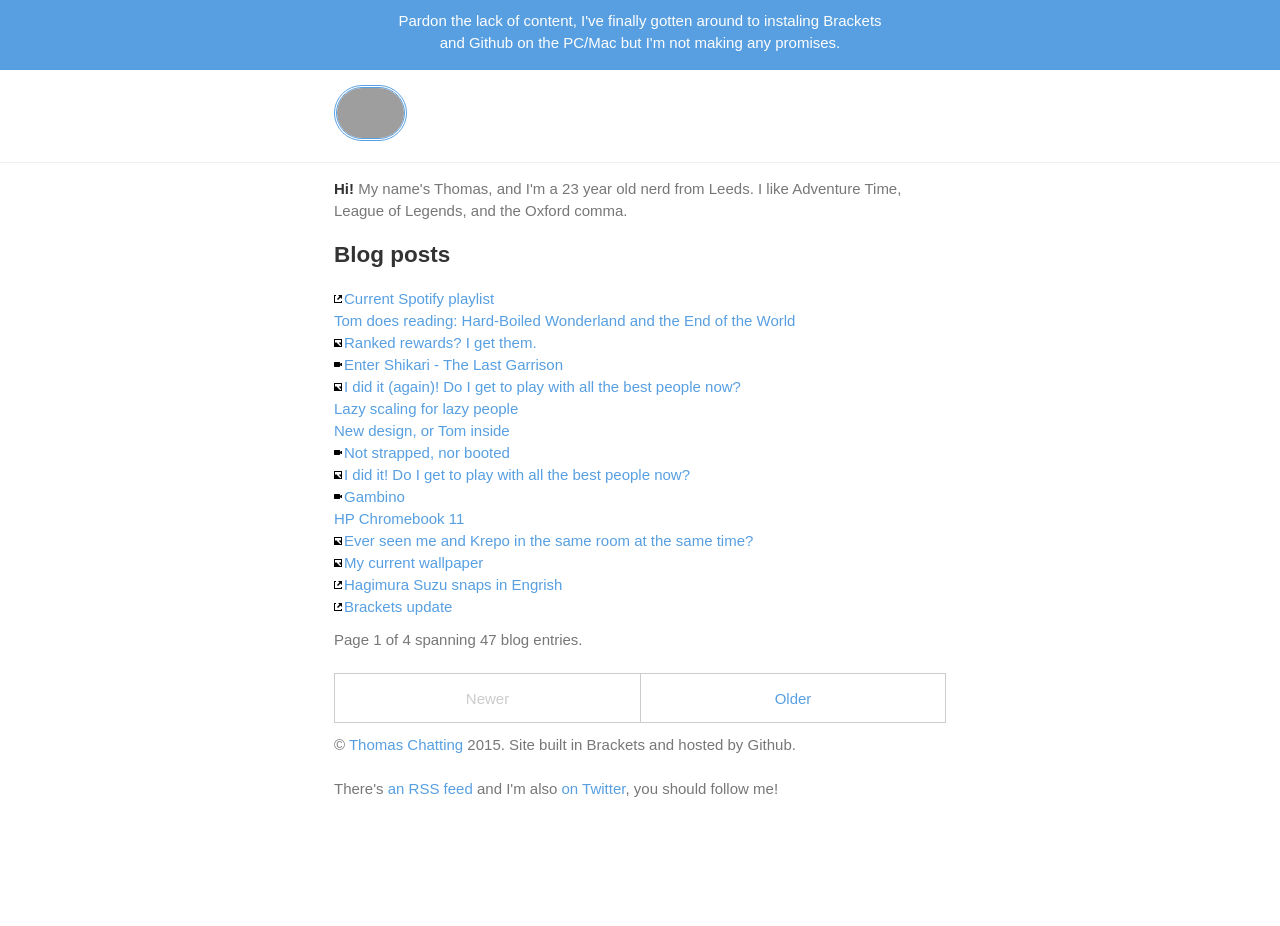
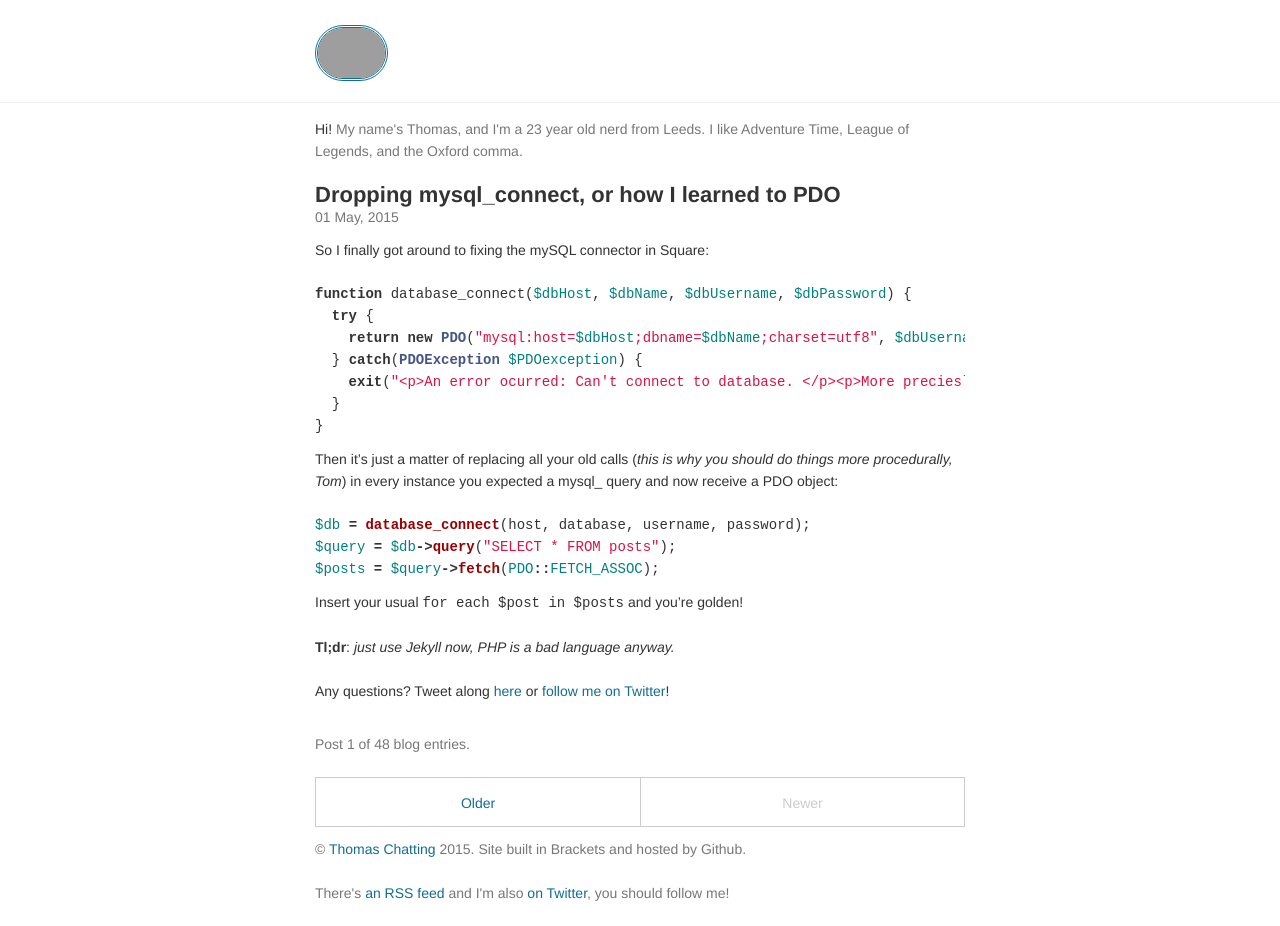
Before and after one commit to tomchatting/tomchatting.github.io, a Jekyll site: the page built from index.html, in a window 1280 px wide. Built offline with Jekyll 4.4.1, drawn with Linux system fonts in a browser that asks for light colours; some web fonts are replaced; the list of posts is cut into pages by our own code; before the commit the page ends 900 px from its top, so only the background shows below that; grey boxes are pictures that could not be loaded.

Commit message:
Updating to single post layout
A list of posts was always a little boring

```diff
--- a/_config.yml
+++ b/_config.yml
@@ -1,4 +1,4 @@
 name: dg9t
-pygments: false
-paginate: 15
+highlighter: pygments
+paginate: 1
 markdown: kramdown
--- /dev/null
+++ b/_includes/end_plug.html
@@ -0,0 +1,7 @@
+Any questions? Tweet along
+<a href="https://twitter.com/intent/tweet?url={{ site.url }}{{ page.url }}&text={{ page.title }}&via=joshualande"
+   target="_blank">
+  here</a>
+or
+<a href="https://twitter.com/phenomenontom">
+  follow me on Twitter</a>!
--- a/_layouts/default.html
+++ b/_layouts/default.html
@@ -2,15 +2,14 @@
 <html lang=en>
     <meta charset=utf-8>
     <meta name=viewport content="initial-scale=1, minimum-scale=1, width=device-width">
-    <title>{{ page.title }} - Yeah Boi!</title>
+    <title>{% if page.title == "Home" %}Thomas Chatting{% else %}{{ page.title }}{% endif %} - Yeah Boi!</title>
     <link rel=stylesheet href=/css/main.big.css>
     <link rel=stylesheet href=/css/syntax.css>
 
-    <header><div>Pardon the lack of content, I've finally gotten around to instaling Brackets and Github on the PC/Mac but I'm not making any promises.</div></header>
-    <div class=wrapper><a href=/><img src="https://a.ppy.sh/2067217?1420665252.png" height="50px" style="border-radius: 200px; border-style: double;"></a></div>
+    <div class=wrapper><a href=/><img src="https://a.ppy.sh/2067217?1420665252.png" height="50px" style="border-radius: 200px; border-style: double; margin-top:25px;"></a></div>
     <hr>
     <div class=wrapper>
-    <p><b>Hi!</b> <ins>My name's Thomas, and I'm a 23 year old nerd from Leeds. I like Adventure Time, League of Legends, and the Oxford comma.</ins></p>
+    <p>Hi! <ins>My name's Thomas, and I'm a 23 year old nerd from Leeds. I like Adventure Time, League of Legends, and the Oxford comma.</ins></p>
 
     {{ content }}
 
--- /dev/null
+++ b/_posts/2015-05-01-pdo.markdown
@@ -0,0 +1,30 @@
+---
+layout: post
+title: "Dropping mysql_connect, or how I learned to PDO"
+date: 2015-05-01 22:38
+category: article
+---
+
+So I finally got around to fixing the mySQL connector in Square:
+
+{% highlight php startinline=true %}
+function database_connect($dbHost, $dbName, $dbUsername, $dbPassword) {
+  try {
+    return new PDO("mysql:host=$dbHost;dbname=$dbName;charset=utf8", $dbUsername, $dbPassword);
+  } catch(PDOException $PDOexception) {
+    exit("<p>An error ocurred: Can't connect to database. </p><p>More preciesly: ". $PDOexception->getMessage(). "</p>");
+  }
+}
+{% endhighlight %}
+
+Then it's just a matter of replacing all your old calls (*this is why you should do things more procedurally, Tom*) in every instance you expected a mysql_ query and now receive a PDO object:
+
+{% highlight php startinline=true %}
+$db = database_connect(host, database, username, password);
+$query = $db->query("SELECT * FROM posts");
+$posts = $query->fetch(PDO::FETCH_ASSOC);
+{% endhighlight %}
+
+Insert your usual `for each $post in $posts` and you're golden!
+
+**Tl;dr**: *just use Jekyll now, PHP is a bad language anyway.*
--- a/css/main.big.css
+++ b/css/main.big.css
@@ -1,16 +1,15 @@
-@import "http://fonts.googleapis.com/css?family=Droid+Sans:400,  700";
-    * {
+* {
     margin: 0;
     padding: 0;
 }
 html {
-    font: 15px/22px 'Droid Sans', arial, sans-serif;
+    font: 14px/22px helvetica, arial, sans-serif;
     background: #fff;
     color: #333;
 }
 header {
     background: #579fe1;
-    min-height: 50px;
+    min-height: 40px;
     text-align: center;
     color: #fefefe;
     padding: 10px;
@@ -22,7 +21,7 @@ header div {
 }
 .wrapper {
     margin: 0 auto;
-    max-width: 612px;
+    max-width: 650px;
 }
 h1.hero {
     font-size: 48px;
@@ -36,6 +35,9 @@ h1.hero a:hover {
 }
 h1, h2, h3, p {
     margin: 11px 0 22px;
+}
+h1, h2, h3 {
+    margin-bottom: 0;
 }
 p {
     overflow: hidden;
@@ -58,7 +60,7 @@ a img {
     display: block;
 }
 a, a:visited {
-    color: #579fe1;
+    color: #126d92;
 }
 a {
     text-decoration: none;
@@ -107,9 +109,12 @@ ol.nav {
     display: block;
     width: 100%}
 .pagination>li a:hover {
-    background: #579fe1;
+    background: #126d92;
     color: #fff;
     text-decoration: none;
+}
+.post-list li a, .post-list li a:visited {
+    color: #333;
 }
 li.link, li.photo, li.video {
     padding-left: 10px;
@@ -124,10 +129,21 @@ li.link {
 li.photo {
     background-image: url(/img/image.svg);
 }
+h2.title {
+    color: #579fe1;
+}
+ul.post-list {
+    font-size: 17px;
+    line-height: 22px;
+}
+ul.post-list ins {
+    font-size: 14px;
+}
 .callout, blockquote {
     margin: 20px 0;
     padding: 15px 2em 15px 15px;
     border-left: 5px solid #eee;
+    background: #f5f5f5;
 }
 iframe {
     display: block;
@@ -139,6 +155,17 @@ pre {
     width: 100%;
     overflow-x: auto;
 }
+.article-title {
+    font-size: 22px;
+    line-height: inherit;
+    margin-bottom: 0;
+}
+.article-title a {
+    color: #333;
+}
+.article-title a.link {
+    color: #126d92;
+}
 @media only screen and (max-width:598px) {
     .wrapper {
     margin: 1% 3%}
@@ -149,3 +176,19 @@ pre {
 }article ul {
     padding-left: 15px;
 }
+article {
+    padding-bottom: 20px;
+}
+.related-posts {
+    list-style: none;
+    margin: 0;
+}
+.related-posts a:hover {
+    text-decoration: none;
+}
+.related-posts a small {
+    color: #ccc;
+}
+.related-posts a:hover small {
+    color: #126d92;
+}
--- a/index.html
+++ b/index.html
@@ -1,19 +1,38 @@
 ---
 layout: default
-title: Contents
+title: Home
 ---
-<h2>Blog posts</h2>
-    <ul class=post-list>
-        {% for post in paginator.posts %}
-        <li class={{post.category}}><ins><em>{{post.date | date: "%Y-%m-%d"}}</em></ins> <a href={% if post.category == "link" %}"{{post.link}}"{% else %}{{post.url}}{% endif %}>{{post.title}}</a></li>{% endfor %}
+    {% for page in paginator.posts %}
+<article class="{{ page.category }}">
+    <h1 class="article-title">
+        {% if page.link && page.category == "link" %}
+            <a href="{{ page.link }}" class="link">{{ page.title }}</a>
+        {% else %}
+            <a href="{{ site.baseurl }}{{ page.url }}">{{ page.title }}</a>
+        {% endif %}
+    </h1>
+    <date>{{ page.date | date: "%d %B, %Y" }}</date>
 
-    </ul>
+    {% if page.link %}
+        {% if page.category == "photo" %}
+            <p><img src={{ page.link }}></p>
+        {% elsif page.category == "video" %}
+            <iframe allowfullscreen="1" frameborder="0" height="376" src="{{ page.link }}" width="668"> </iframe>
+        {% endif %}
+    {% endif %}
 
-    <p><ins>Page {{paginator.page}} of {{paginator.total_pages}} spanning {{paginator.total_posts}} blog entries.</ins></p>
+    {{ page.content }}
+
+    {% include end_plug.html %}
+
+</article>
+    {% endfor %}
+
+    <p><ins>Post {{paginator.page}} of {{paginator.total_pages}} blog entries.</ins></p>
 
     <ol class="nav pagination">
 
-        <li class="pagination__prev">{% if paginator.previous_page %}{% if paginator.previous_page == 1 %}<a href="/">Newer</a>{% else %}<a href="/page{{paginator.previous_page}}">Newer</a>{% endif %}{% else %}Newer{% endif %}</li><!--
-     --><li class="pagination__next">{% if paginator.next_page %}<a href="/page{{paginator.next_page}}">Older</a>{% else %}Older{% endif %}</li>
+        <li class="pagination__next">{% if paginator.next_page %}<a href="{{ paginator.next_page_path | prepend: site.baseurl }}">Older</a>{% else %}Older{% endif %}</li><!--
+    --><li class="pagination__prev">{% if paginator.previous_page %}{% if paginator.previous_page == 1 %}<a href="/">Newer</a>{% else %}<a href="{{ paginator.previous_page_path | prepend: site.baseurl }}">Newer</a>{% endif %}{% else %}Newer{% endif %}</li>
 
     </ol>
```
Also changed, not shown: _layouts/post.html (+22 -0 lines).
